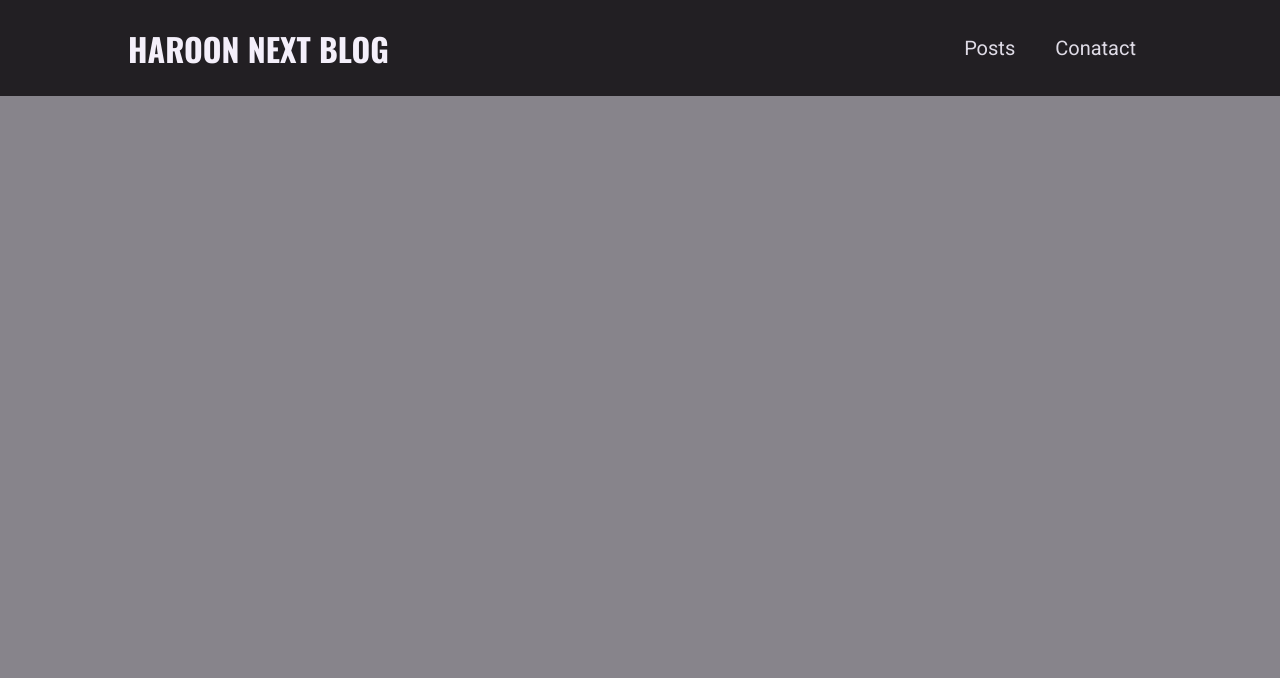
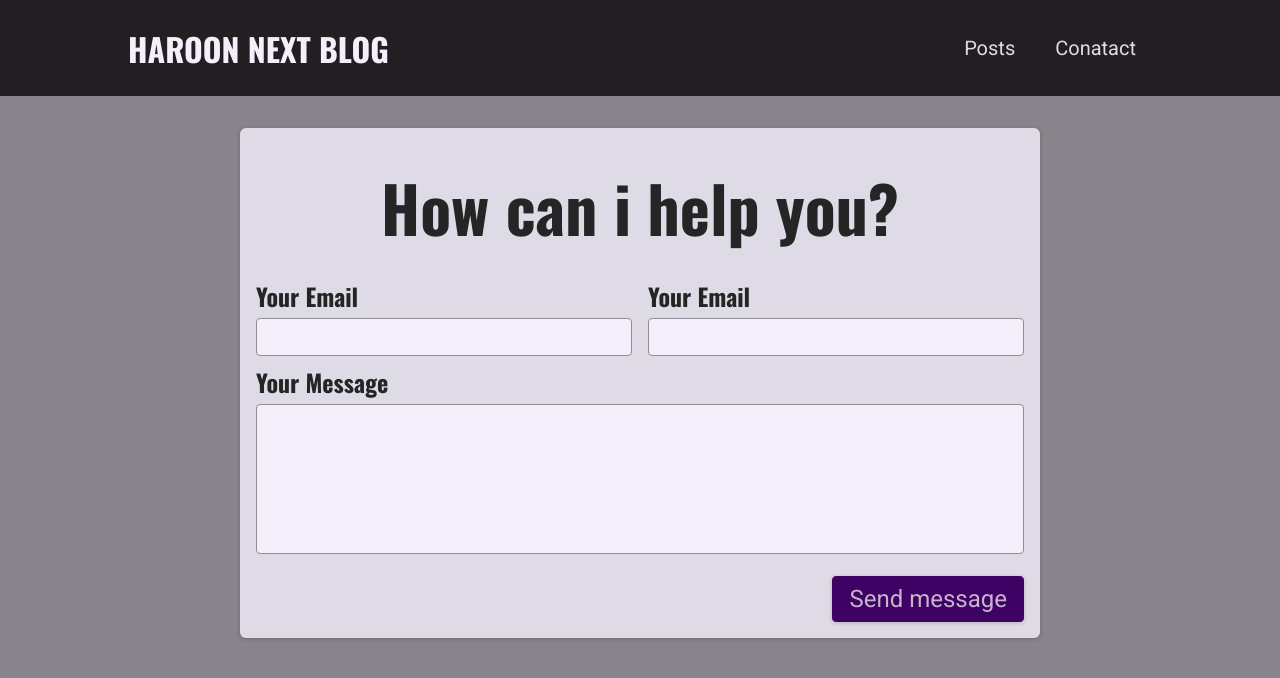
Before and after one commit to BiscuitMalik/Blog_Application, a Next.js app: page /contact in a window 1280 px wide. Shown: the top 678 px of the page. Built offline with nearby package versions, Linux system fonts and the light colour scheme.

Commit message:
Adding Contact Form.

```diff
--- /dev/null
+++ b/components/contact/contact-form.js
@@ -0,0 +1,34 @@
+import classes from './contact-form.module.css'
+
+function ContactForm() {
+    return <section className={classes.contact}>
+        <h1>How can i help you?</h1>
+        <form className={classes.form}>
+            <div className={classes.controls}>
+                <div className={classes.control}>
+                    <label htmlFor='email'>Your Email </label>
+                    <input type='email' id='email' required>
+                    </input>
+                </div>
+                <div className={classes.control}>
+                    <label htmlFor='name'>Your Email </label>
+                    <input type='text' id='name' required>
+                    </input>
+                </div>
+            </div>
+            <div className={classes.control}>
+                <label htmlFor='message'>Your Message </label>
+                <textarea id='message' rows='5'></textarea>
+            </div>
+            <div className={classes.actions}>
+                <button>
+                    Send message
+                </button>
+            </div>
+        </form>
+
+    </section>
+
+}
+
+export default ContactForm;
--- a/pages/contact.js
+++ b/pages/contact.js
@@ -1,4 +1,9 @@
+import ContactForm from "@/components/contact/contact-form";
+
 function ContactPage() {
+    return (
+        <ContactForm />
+    )
 
 }
 
```
Also changed, not shown: components/contact/contact-form.module.css (renamed from components/contact-form.module.css).
